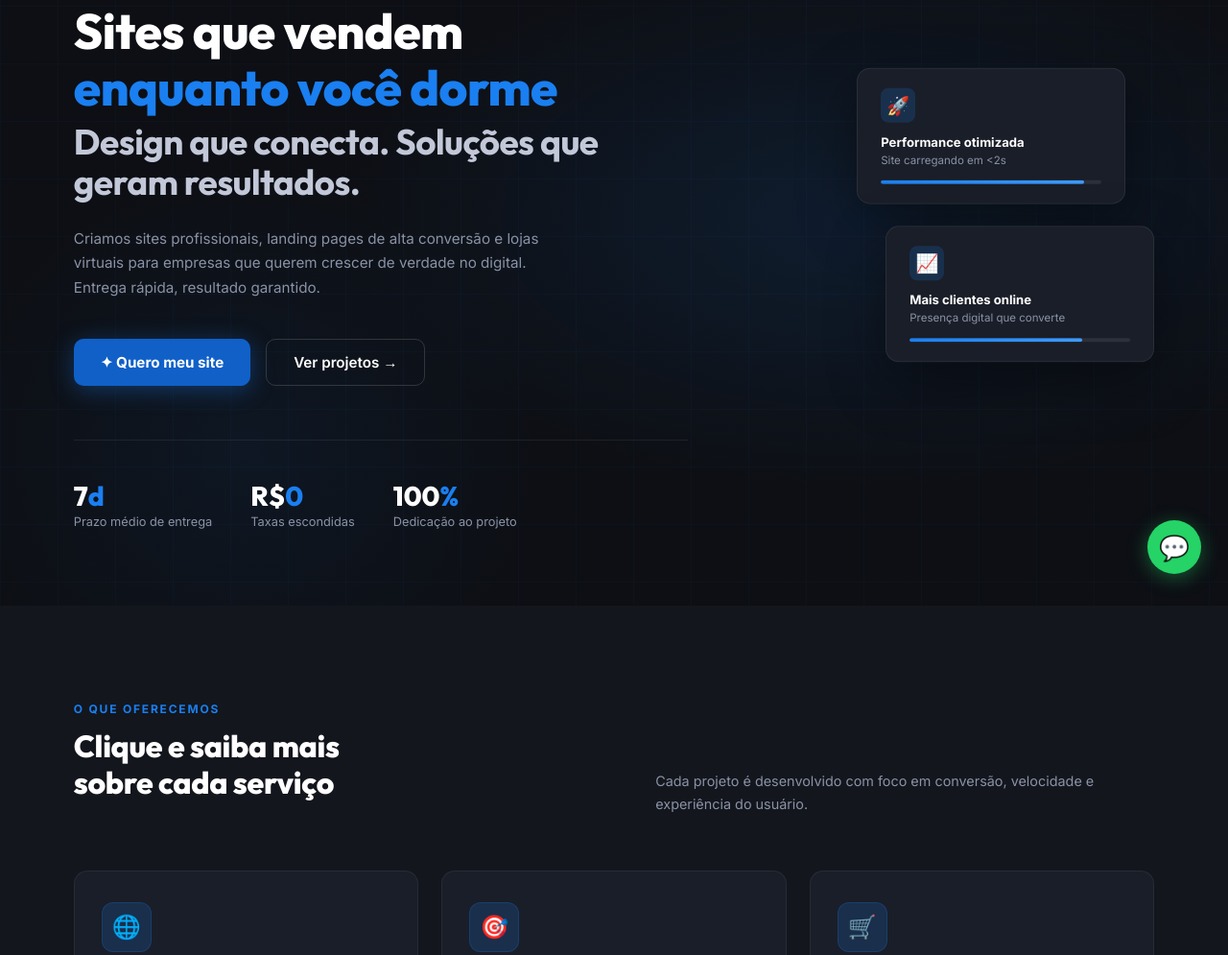
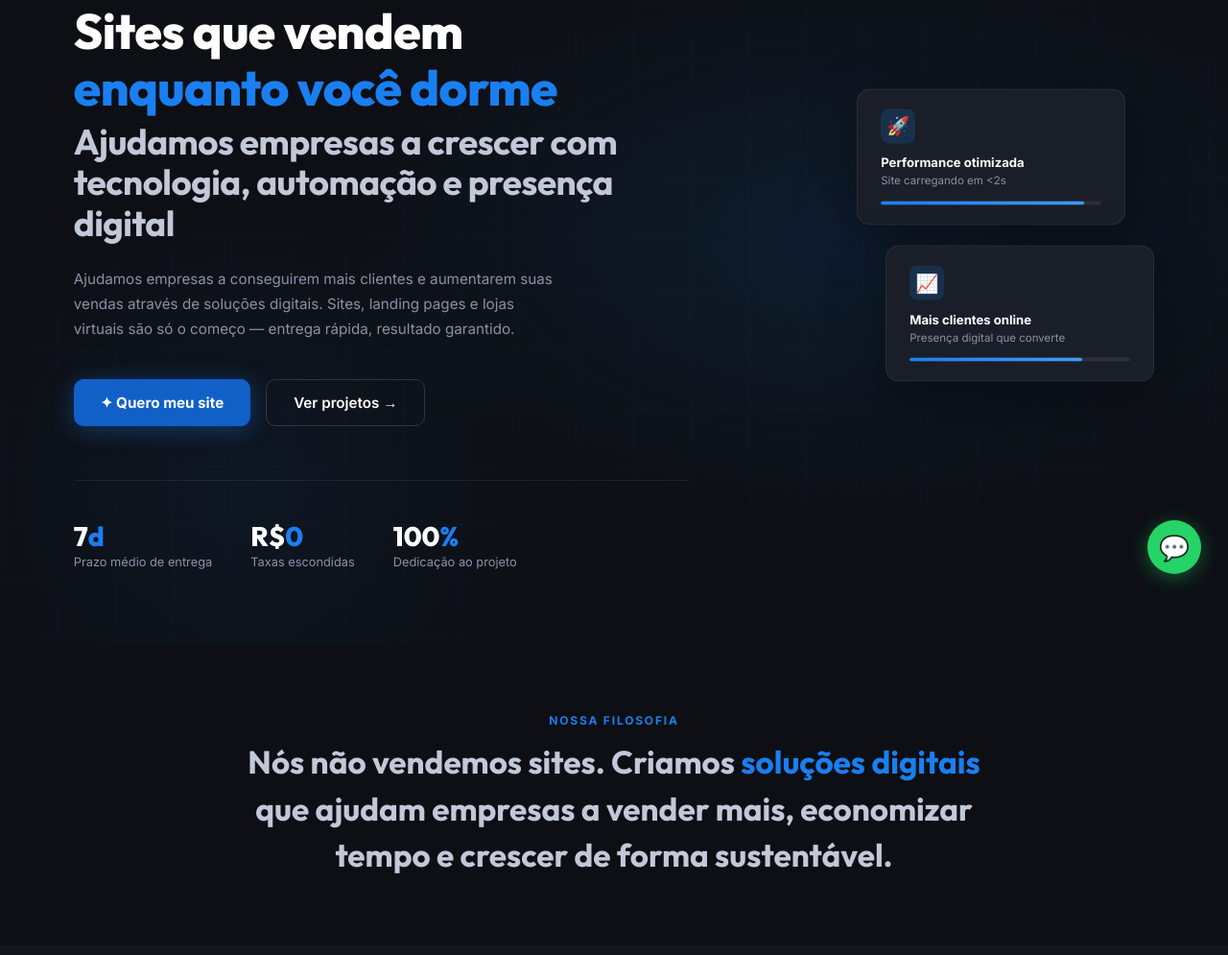
Before and after one commit to RychardSalles/Portifolio, a plain HTML site: page index.html in a window 1280 px wide. Shown: the part 174-1169 px from the top of the page at 96% size. Drawn offline with Linux system fonts and the light colour scheme.

Commit message:
atualização no site

```diff
--- a/index.html
+++ b/index.html
@@ -3,8 +3,8 @@
 <head>
   <meta charset="UTF-8">
   <meta name="viewport" content="width=device-width, initial-scale=1.0">
-  <title>RD Webdesign – Sites que vendem enquanto você dorme</title>
-  <meta name="description" content="Criamos sites profissionais, landing pages e lojas virtuais que geram resultados reais. Entrega rápida, resultado garantido.">
+  <title>RD Webdesign – Ajudamos empresas a crescer com tecnologia</title>
+  <meta name="description" content="Ajudamos empresas a conseguirem mais clientes e aumentarem suas vendas através de soluções digitais: sites, automações e presença digital completa.">
 
   <link rel="icon" type="image/png" href="img/favicon.png">
   <link rel="preconnect" href="https://fonts.googleapis.com">
@@ -410,6 +410,27 @@
       .hero-stats { gap: 24px; }
       .process-steps::before { display: none; }
     }
+
+    /* ── FILOSOFIA ────────────────────────────────────── */
+    #philosophy { padding-top: 70px; padding-bottom: 70px; }
+
+    .philosophy-quote {
+      text-align: center;
+      max-width: 780px;
+      margin: 0 auto;
+    }
+
+    .philosophy-quote .section-label { text-align: center; }
+
+    .philosophy-quote p {
+      font-family: 'Outfit', sans-serif;
+      font-size: clamp(1.3rem, 2.6vw, 2.1rem);
+      font-weight: 700;
+      line-height: 1.45;
+      color: var(--gray-light);
+    }
+
+    .philosophy-quote p .accent { color: var(--blue); }
   </style>
 </head>
 <body>
@@ -448,12 +469,13 @@
     <h1 class="hero-title">
       Sites que vendem<br>
       <span class="accent">enquanto você dorme</span>
-      <span class="line2">Design que conecta. Soluções que geram resultados.</span>
+      <span class="line2">Ajudamos empresas a crescer com tecnologia, automação e presença digital</span>
     </h1>
 
     <p class="hero-sub">
-      Criamos sites profissionais, landing pages de alta conversão e lojas virtuais para
-      empresas que querem crescer de verdade no digital. Entrega rápida, resultado garantido.
+      Ajudamos empresas a conseguirem mais clientes e aumentarem suas vendas através de
+      soluções digitais. Sites, landing pages e lojas virtuais são só o começo — entrega
+      rápida, resultado garantido.
     </p>
 
     <div class="hero-actions">
@@ -491,6 +513,14 @@
       <div class="card-sub">Presença digital que converte</div>
       <div class="card-bar"><div class="card-bar-fill" style="--w:78%"></div></div>
     </div>
+  </div>
+</section>
+
+<!-- ===== FILOSOFIA ===== -->
+<section id="philosophy">
+  <div class="philosophy-quote fade-in">
+    <div class="section-label">Nossa filosofia</div>
+    <p>Nós não vendemos sites. Criamos <span class="accent">soluções digitais</span> que ajudam empresas a vender mais, economizar tempo e crescer de forma sustentável.</p>
   </div>
 </section>
 
@@ -626,27 +656,6 @@
         <div class="proj-overlay-tag">LANDING PAGE • RESTAURANTE</div>
         <div class="proj-overlay-title">Restaurante FOOD</div>
         <a href="https://landing-page-restaurante.netlify.app" target="_blank" class="proj-overlay-btn">Ver projeto →</a>
-      </div>
-    </div>
-
-    <!-- Projeto 3: Login Form -->
-    <div class="proj-real fade-in">
-      <div class="proj-frame-container">
-        <div class="proj-frame-scaler">
-          <iframe src="https://login-forms-01.netlify.app"
-                  scrolling="no"
-                  title="UI – Login Form"
-                  loading="lazy"></iframe>
-        </div>
-      </div>
-      <div class="proj-real-info">
-        <div class="proj-real-tag">UI Design</div>
-        <div class="proj-real-title">Login Form</div>
-      </div>
-      <div class="proj-overlay">
-        <div class="proj-overlay-tag">UI DESIGN • FORMULÁRIO</div>
-        <div class="proj-overlay-title">Login Form</div>
-        <a href="https://login-forms-01.netlify.app" target="_blank" class="proj-overlay-btn">Ver projeto →</a>
       </div>
     </div>
 
```
Also changed, not shown: .claude/settings.local.json.
